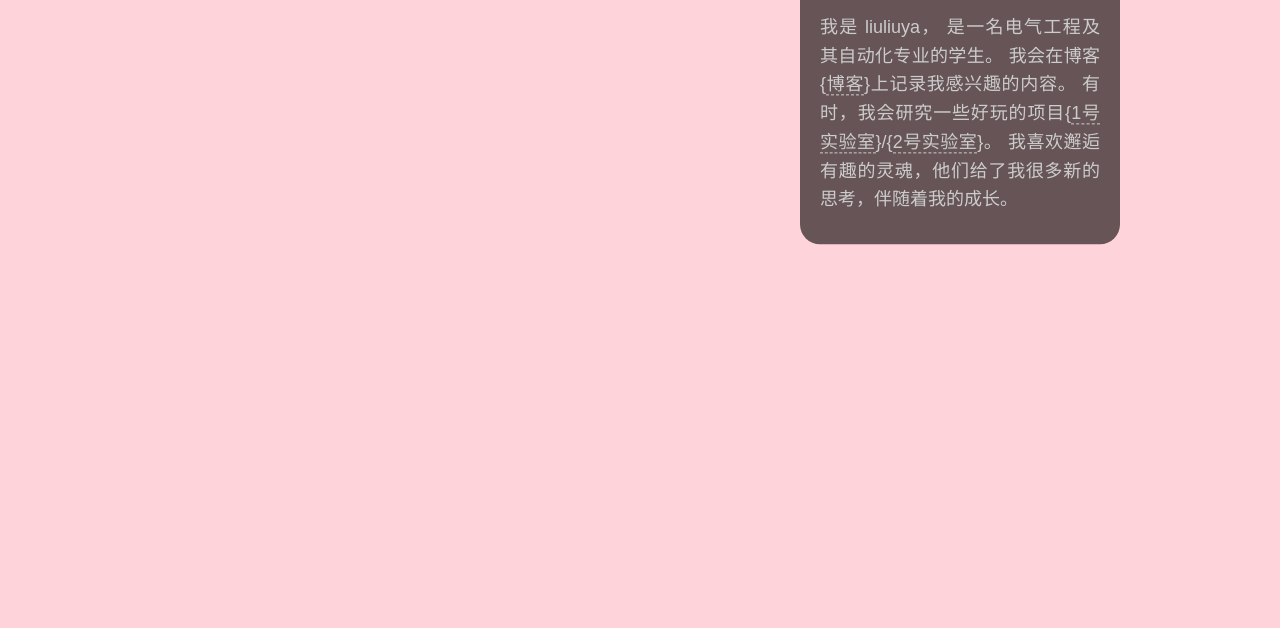
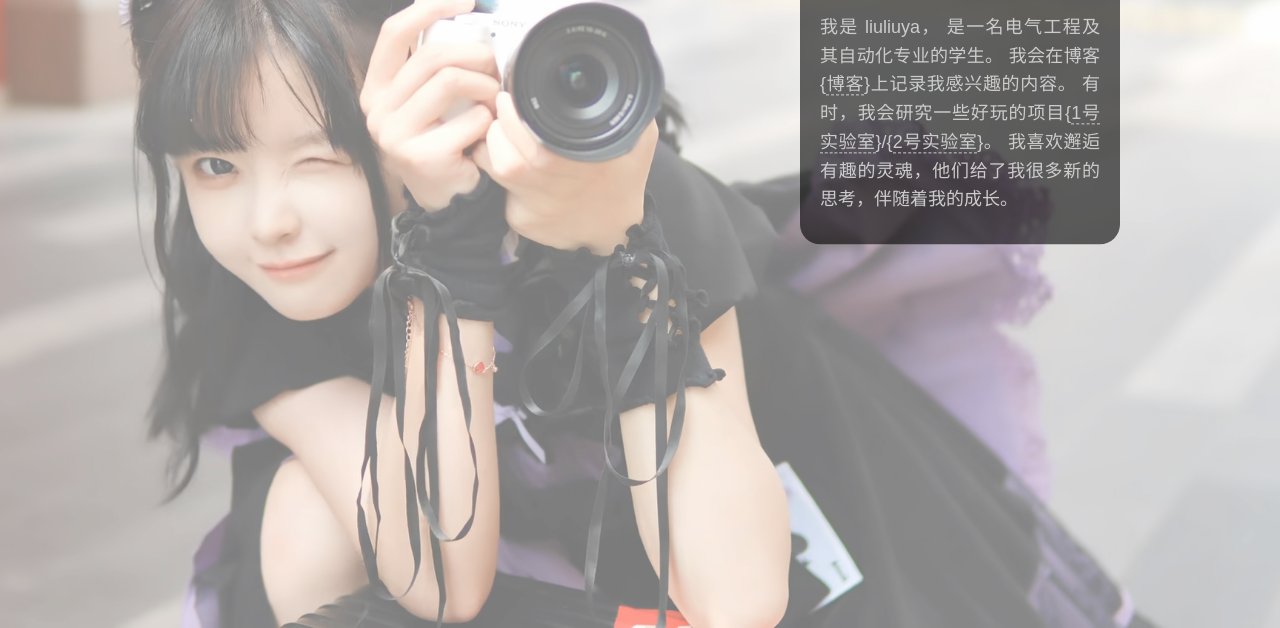
Before and after one commit to cunko/liuliuya, a plain HTML site: page index.html in a window 1280 px wide. Shown: the part 172-800 px from the top of the page. Drawn offline with Linux system fonts and the light colour scheme.

Commit message:
Update index.html

```diff
--- a/index.html
+++ b/index.html
@@ -9,8 +9,8 @@
       padding: 0;
     }
     .background-image {
-/*       background-image: url("images/back.jpg"); */
-      background-color: lightpink;
+      background-image: url("images/back.jpg");
+/*       background-color: lightpink; */
       background-size: cover;
       background-repeat: no-repeat;
       background-position: center;
```
